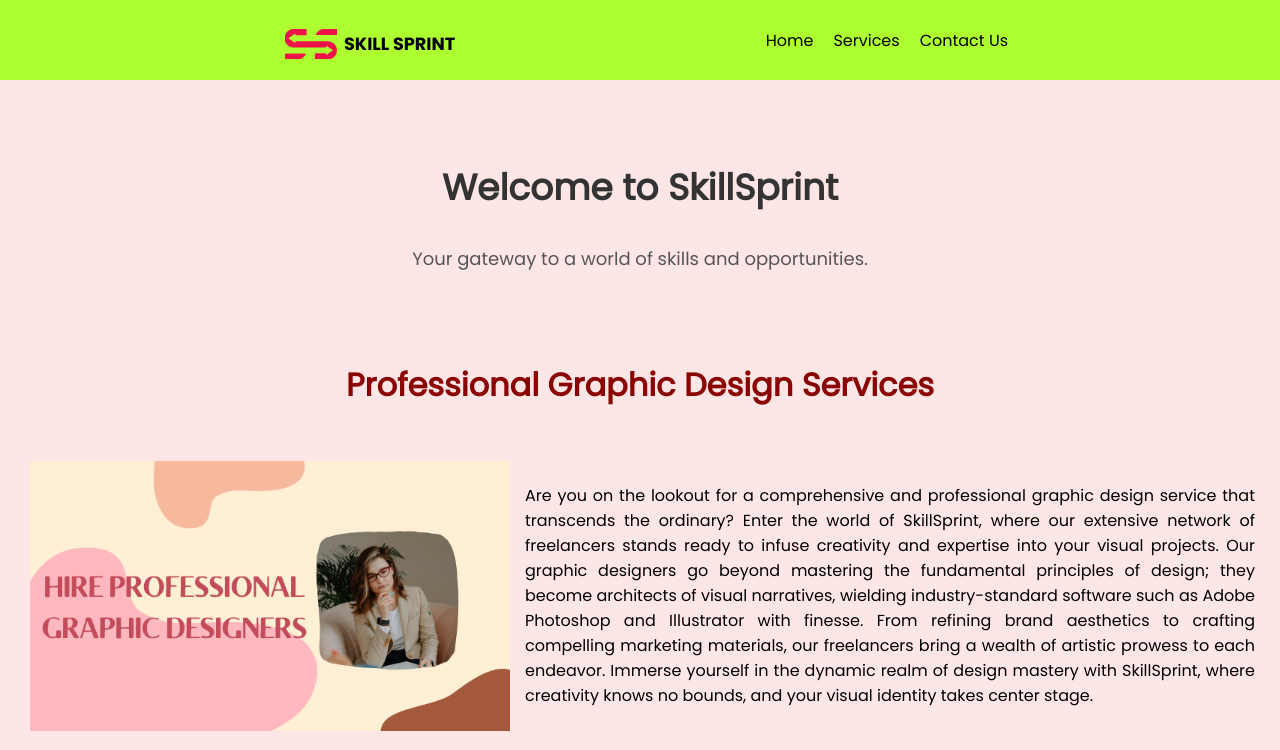
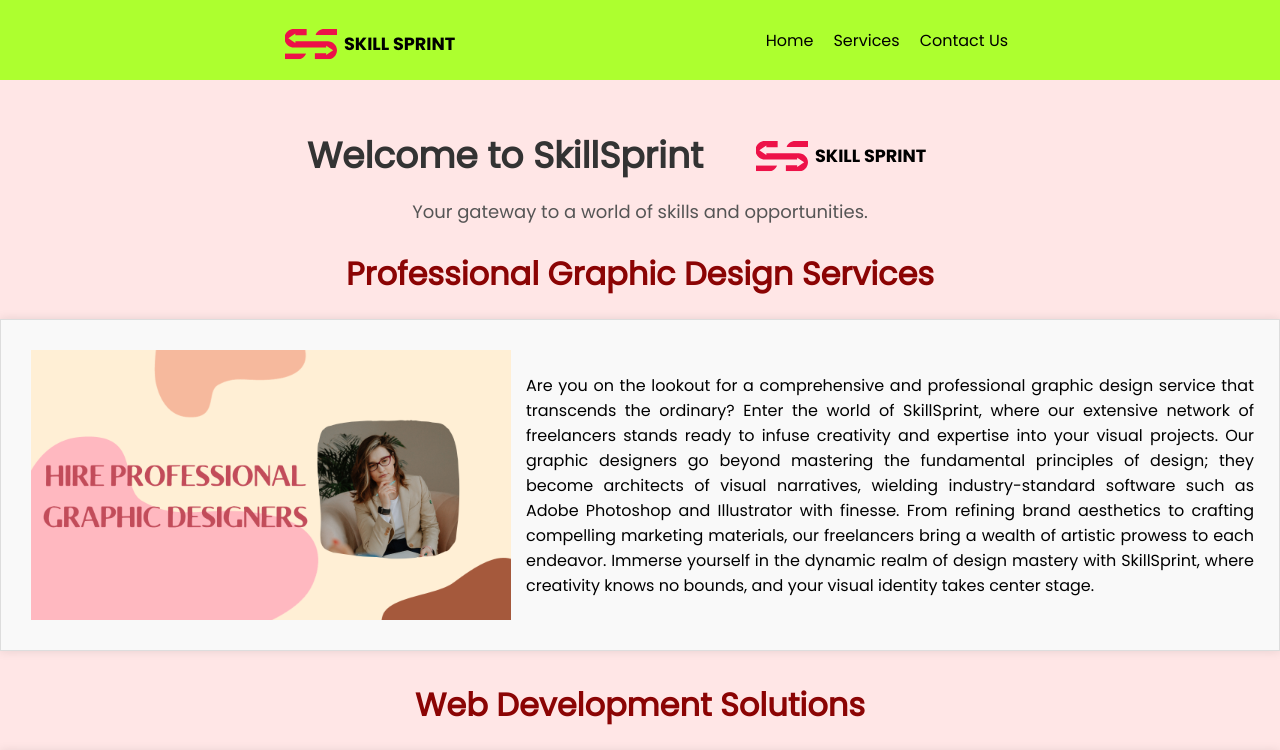
Before and after one commit to Marufux/midterm-practical, a plain HTML site: page index.html in a window 1280 px wide. Shown: the top 750 px of the page. Drawn offline with Linux system fonts and the light colour scheme; a web font is replaced by a local one.

Commit message:
home page recorrection

```diff
--- a/index.html
+++ b/index.html
@@ -44,7 +44,10 @@
     <!-- navbar  -->
     <!-- content ///// -->
     <section class="welcome-section">
-      <h1>Welcome to SkillSprint</h1>
+      <div class="welcome">
+        <h1>Welcome to SkillSprint</h1>
+        <img src="images/logo/logo-2.png" alt="" />
+      </div>
       <p>Your gateway to a world of skills and opportunities.</p>
     </section>
     <main>
--- a/style.css
+++ b/style.css
@@ -69,11 +69,29 @@ nav a:hover {
 .welcome-section {
   text-align: center;
   padding: 50px;
+  height: 50px;
 }
 
-.welcome-section h1 {
+.welcome {
+  display: flex;
+  align-items: center;
+  justify-content: center;
+  height: 50px;
+}
+
+.welcome img {
+  position: relative;
+  top: 20px;
+}
+
+.welcome h1 {
   font-size: 36px;
   color: #333;
+  margin-right: 20px; /* Adjust spacing between h1 and img */
+}
+
+.welcome img {
+  max-width: 100%; /* Ensure the image doesn't exceed its container */
 }
 
 .welcome-section p {
@@ -90,6 +108,14 @@ nav a:hover {
   padding: 20px;
   margin-bottom: 30px;
   align-items: center;
+  border: 1px solid #ddd;
+  box-shadow: 0 0 10px rgba(0, 0, 0, 0.1);
+  background-color: #f9f9f9;
+  transition: background-color 0.3s;
+}
+
+.content:hover {
+  background-color: #e0e0e0;
 }
 
 .content img {
@@ -104,6 +130,7 @@ nav a:hover {
 }
 
 #home-content {
+  margin-top: 20px;
   text-align: center;
   color: rgb(139, 4, 4);
 }
```
